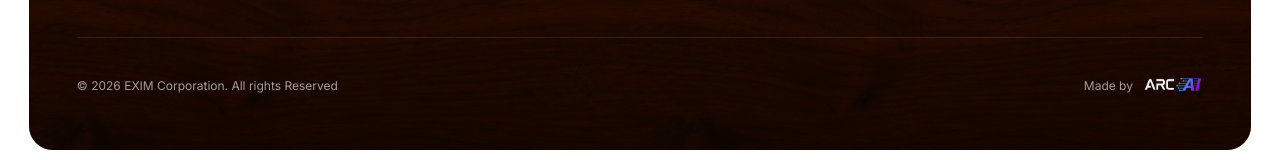
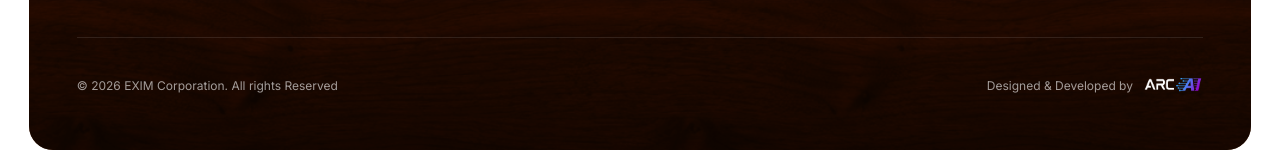
Before and after one commit to arcai0solutions/EXIM, a Next.js app: page / in a window 1280 px wide. Shown: the part 5419-5579 px from the top of the page. Built offline with nearby package versions, Linux system fonts and the light colour scheme.

Commit message:
Update footer branding and increase hero video speed

```diff
--- a/components/hero-section.tsx
+++ b/components/hero-section.tsx
@@ -11,6 +11,12 @@ export default function HeroSection() {
   const [showContent, setShowContent] = useState(false);
   const [displayText, setDisplayText] = useState('');
   const videoRef = useRef<HTMLVideoElement>(null);
+
+  useEffect(() => {
+    if (videoRef.current) {
+      videoRef.current.playbackRate = 1.5;
+    }
+  }, []);
 
   useEffect(() => {
     const text = 'EXIM Corporation';
--- a/components/site-footer.tsx
+++ b/components/site-footer.tsx
@@ -98,14 +98,20 @@ export function SiteFooter() {
                     <p>© {new Date().getFullYear()} EXIM Corporation. All rights Reserved</p>
                     <div className="flex items-center gap-4">
                         <div className="flex items-center gap-2">
-                            <span>Made by</span>
-                            <a href="https://www.arcai.agency" target="_blank" rel="noopener noreferrer">
+                             <a
+                                href="https://www.arcai.agency"
+                                target="_blank"
+                                rel="noopener"
+                                title="ARC AI - Web Design & Digital Solutions"
+                                className="flex items-center gap-2 hover:opacity-80 transition-opacity"
+                             >
+                                <span>Designed & Developed by</span>
                                 <img
-                                    src="/arc logo.png"
-                                    alt="ARC AI Logo"
-                                    className="h-8 w-auto object-contain hover:opacity-80 transition-opacity"
+                                    src="/arc-logo.png"
+                                    alt="ARC AI - Web Design & Digital Solutions"
+                                    className="h-8 w-auto object-contain"
                                 />
-                            </a>
+                             </a>
                         </div>
                     </div>
                 </div>
```
Also changed, not shown: public/arc-logo.png (renamed from public/arc logo.png), 1 other file (tests, documents, lock files or other folders).
